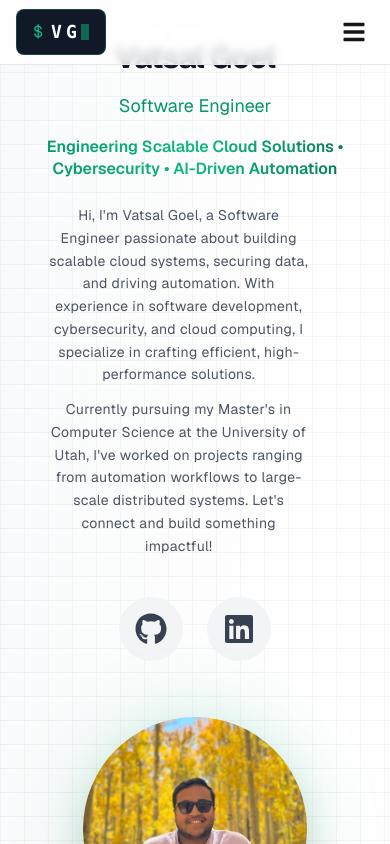
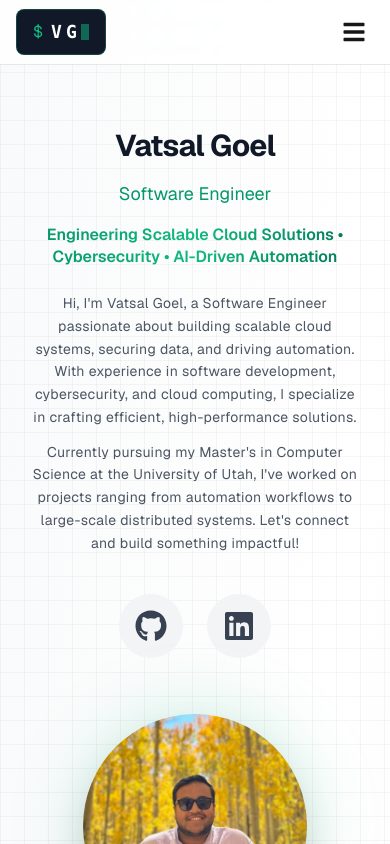
Before and after one commit to VatsalGoel3/personal-portfolio, a Next.js app: page / in a window 390 px wide. Shown: the top 844 px of the page. Built offline with nearby package versions, Linux system fonts and the light colour scheme.

Commit message:
feat: debugging mobile responsiveness

```diff
--- a/app/page.tsx
+++ b/app/page.tsx
@@ -234,7 +234,7 @@ export default function Home() {
   return (
     <main>
     {/* Hero Section - Light */}
-    <section className="relative min-h-screen flex flex-col items-center justify-center py-10 sm:py-20 overflow-hidden w-full">
+    <section className="relative min-h-screen flex flex-col items-center justify-center py-24 sm:py-32 w-full">
       <div className="max-w-7xl mx-auto px-4 sm:px-6 lg:px-8">
         <AnimatePresence mode="wait">
           <motion.div
@@ -248,9 +248,9 @@ export default function Home() {
           >
             <div className="flex-1 space-y-6 sm:space-y-10">
 
-              {/* Main Heading */}
+              {/* Main Heading - Adjusted Padding to Avoid Navbar Overlap */}
               <motion.div
-                className="space-y-4 sm:space-y-6"
+                className="space-y-4 sm:space-y-6 pt-8 sm:pt-12"
                 initial={{ opacity: 0, y: isFirstLoad ? 20 : 0 }}
                 animate={{ opacity: 1, y: 0 }}
                 transition={{
@@ -269,9 +269,9 @@ export default function Home() {
                 </p>
               </motion.div>
 
-              {/* Bio */}
+              {/* Bio - Centered Properly */}
               <motion.p
-                className="text-sm sm:text-lg md:text-xl text-gray-600 leading-relaxed max-w-[90%] sm:max-w-2xl tracking-wide px-4 sm:px-0"
+                className="text-sm sm:text-lg md:text-xl text-gray-600 leading-relaxed max-w-xl mx-auto sm:mx-0 tracking-wide"
                 initial={{ opacity: 0, y: isFirstLoad ? 20 : 0 }}
                 animate={{ opacity: 1, y: 0 }}
                 transition={{
@@ -289,7 +289,7 @@ export default function Home() {
                 </span>
               </motion.p>
 
-              {/* Social Links */}
+              {/* Social Links - Now Properly Centered */}
               <motion.div
                 className="flex gap-6 pt-4 justify-center sm:justify-start"
                 initial={{ opacity: 0, y: isFirstLoad ? 20 : 0 }}
```
